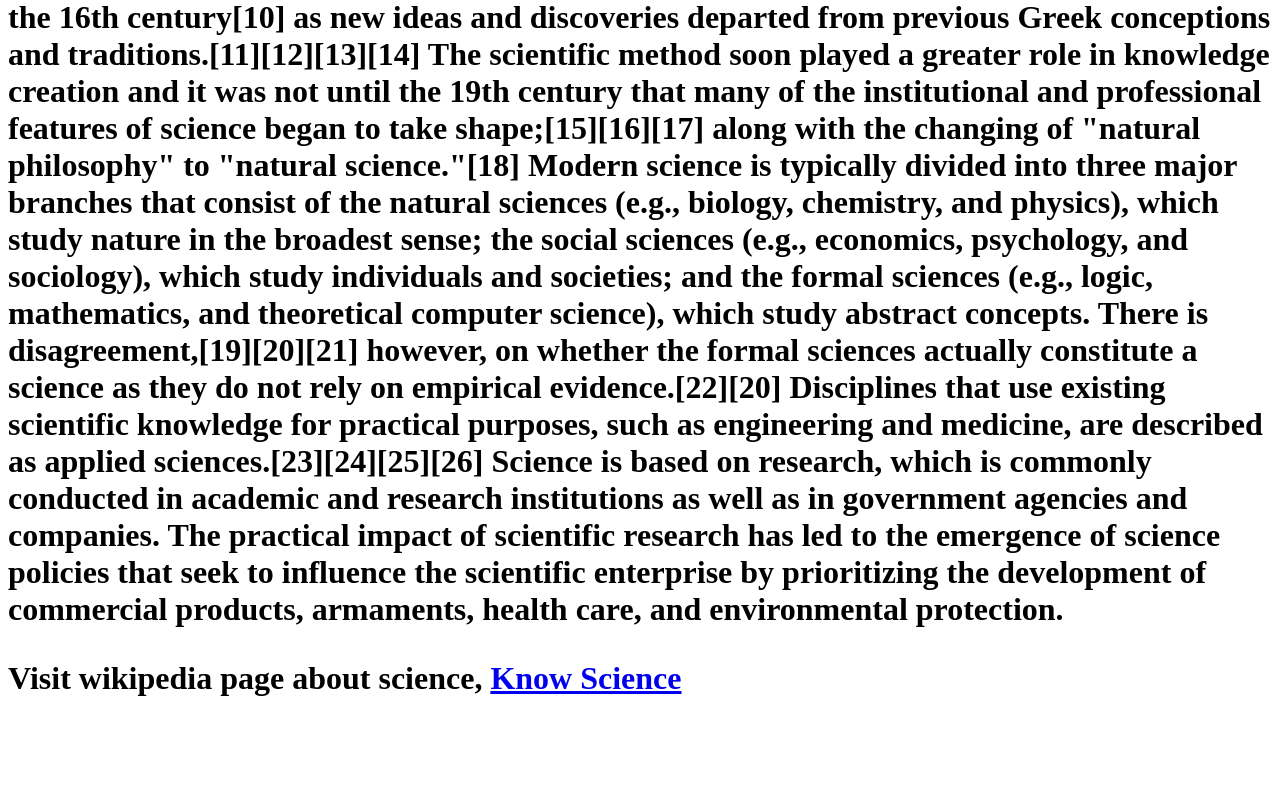
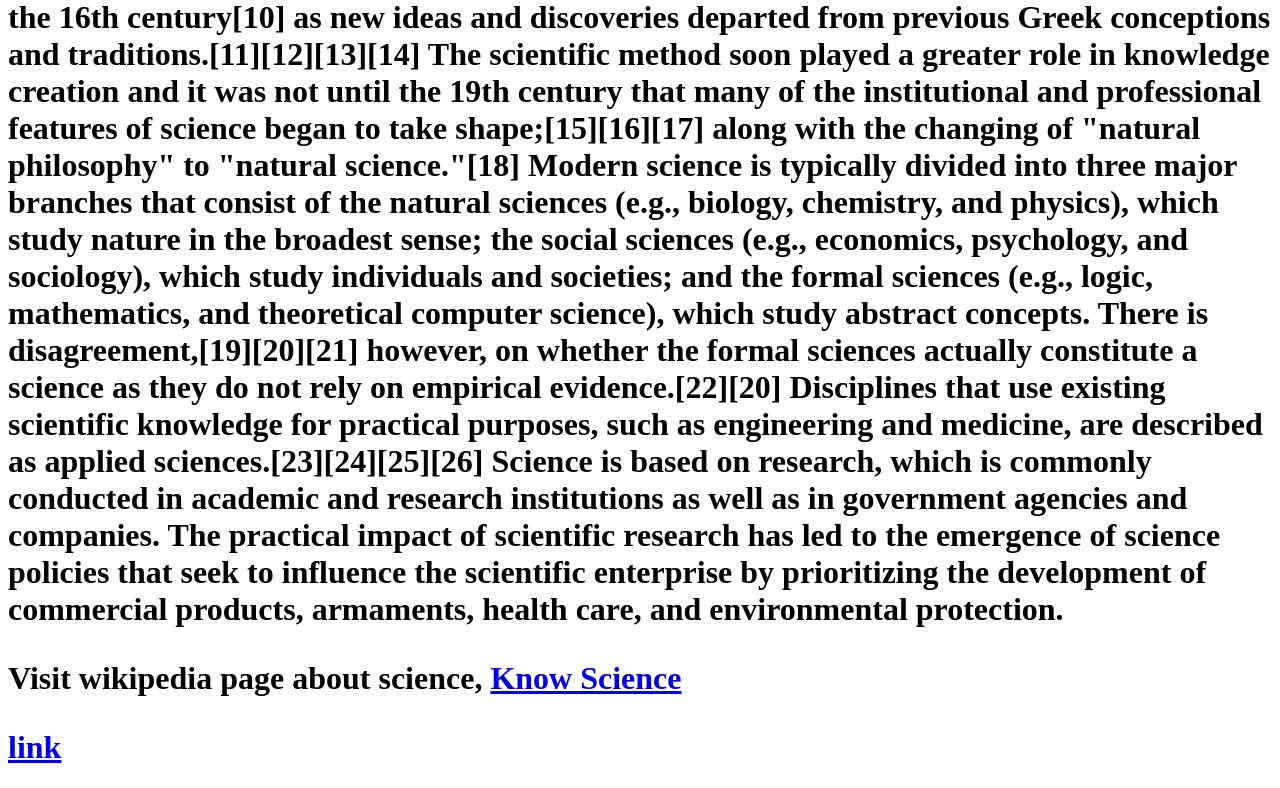
Before and after one commit to Guju2000/Science_for_all, a plain HTML site: page index.html in a window 1280 px wide. Shown: the part 535-1323 px from the top of the page. Before the commit the page ends 1264 px from the top, so only its background shows below. Drawn offline with Linux system fonts and the light colour scheme.

Commit message:
Update index.html

```diff
--- a/index.html
+++ b/index.html
@@ -14,5 +14,6 @@ Modern science is typically divided into three major branches that consist of th
 Science is based on research, which is commonly conducted in academic and research institutions as well as in government agencies and companies. The practical impact of scientific research has led to the emergence of science policies that seek to influence the scientific enterprise by prioritizing the development of commercial products, armaments, health care, and environmental protection.</p>
 
 <p>Visit wikipedia page about science, <a href = "https://en.wikipedia.org/wiki/Science">Know Science</a></p>
+<a href = "https://github.com/Guju2000/Science_for_all/blob/main/1___html.html">link</a>
 </body>
 </html>
```
